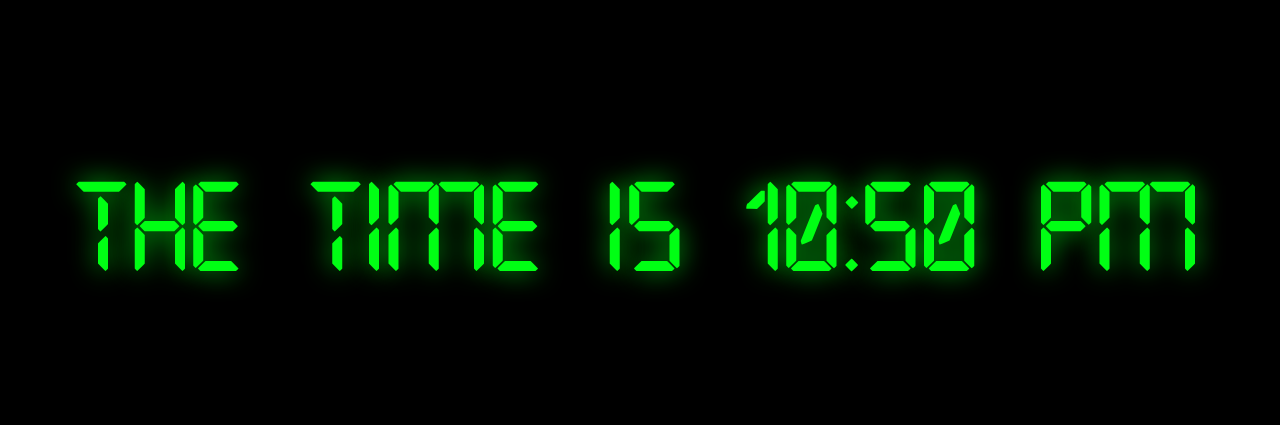
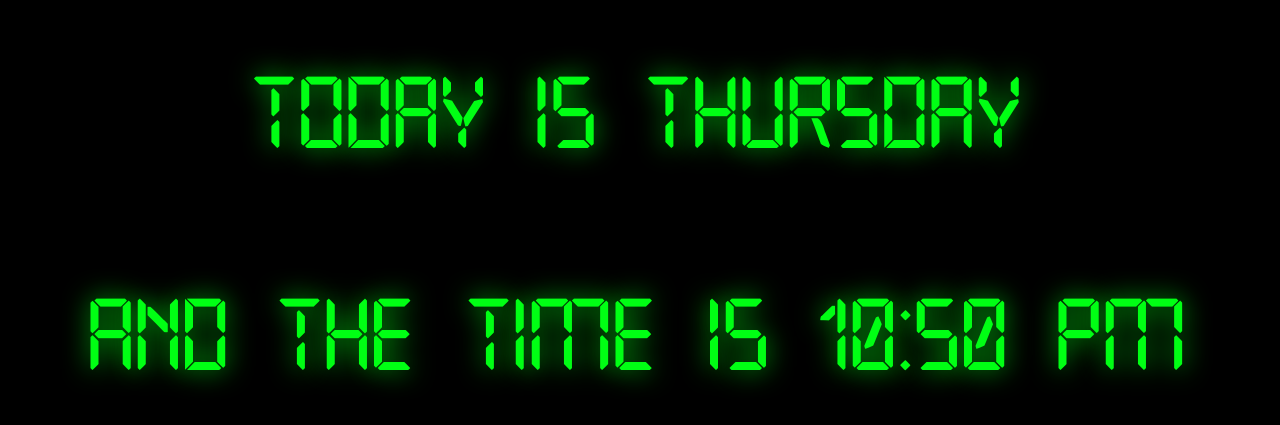
Before and after one commit to xypage/time, a plain HTML site: page index.html in a window 1280 px wide. Shown: the part 195-620 px from the top of the page. Drawn offline with Linux system fonts and the light colour scheme.

Commit message:
added date

```diff
--- a/index.html
+++ b/index.html
@@ -10,6 +10,7 @@
 <body>
 	<div class="flex bg">
 	  <div>
+			<p id="date"></p>
 	    <p id="time"></p>
 	  </div>
 	</div>
--- a/script.js
+++ b/script.js
@@ -1,11 +1,21 @@
 let hour = 0,
 morningOrNight = "",
-minutes = 0;
+minutes = 0,
+date = new Date();
 //defines all variables and functions
 
-function printTime() { //Make it a function so the button can call it
-	var date = new Date(),
-	twentyFourHour = date.getHours(),
+function printDay() {
+	weekDays = ['Sunday', 'Monday', 'Tuesday', 'Wednesday', 'Thursday', 'Friday', 'Saturday'];
+	//make an array to get the weekday not a 0-6 value
+
+	document.getElementById("date").innerHTML = 'Today is ' + weekDays[date.getDay()] + '<br>';
+	//puts in the day value to the array to get the day as a string and has a br tag to put a line in
+
+	setTimeout(printDay, 100000)
+}
+
+function printTime() {
+	let twentyFourHour = date.getHours(),
 	possMinute = date.getMinutes();
 
 	if (twentyFourHour > 12) { //for afternoon
@@ -39,13 +49,14 @@ function printTime() { //Make it a function so the button can call it
 	//Same as above but for hours
 
 	if (window.innerWidth > 500) {
-		document.getElementById("time").innerHTML = 'The time is ' + hour + ":" + minutes + ' ' + morningOrNight;
+		document.getElementById("time").innerHTML = 'and the time is ' + hour + ":" + minutes + ' ' + morningOrNight;
 	} else {
-		document.getElementById("time").innerHTML = 'The time is <br>' + hour + ":" + minutes + ' ' + morningOrNight;
+		document.getElementById("time").innerHTML = 'and the time is <br>' + hour + ":" + minutes + ' ' + morningOrNight;
 	}
 	//makes it wrap for smaller screens
 
 	setTimeout(printTime, 1000)
 };
 
+printDay();
 printTime();
--- a/styles.css
+++ b/styles.css
@@ -20,7 +20,7 @@
 }
 p {
   color:#00ff14;
-  font-size:10vw;
+  font-size:8vw;
   text-shadow:0 0 2vw #00c510;
 	font-family: 'LCD';
 	letter-spacing: 2px;
@@ -33,8 +33,3 @@ button {
 	padding:5px 10px;
 	margin-bottom:5px;
 }
-@media only screen (min-width: 500px) {
-	br {
-		display:none;
-	}
-}
```
